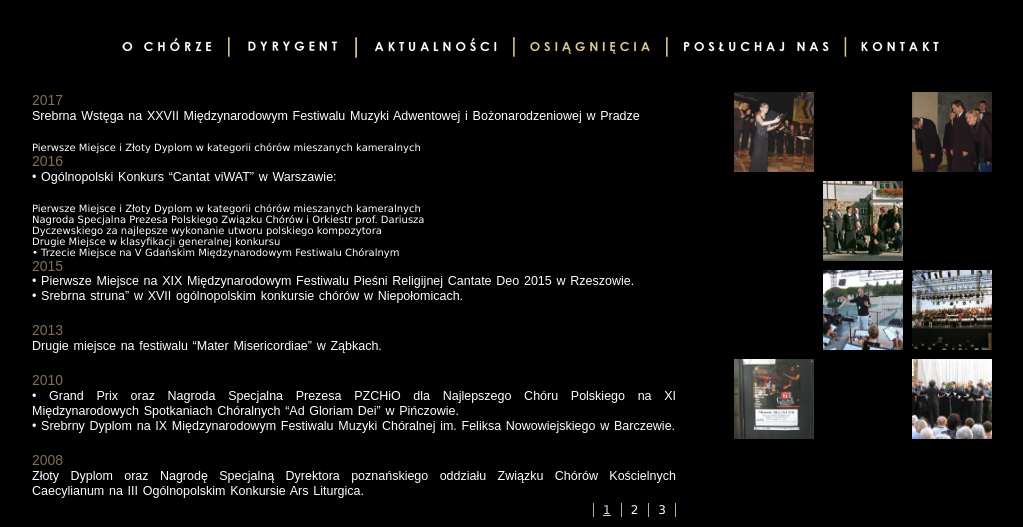
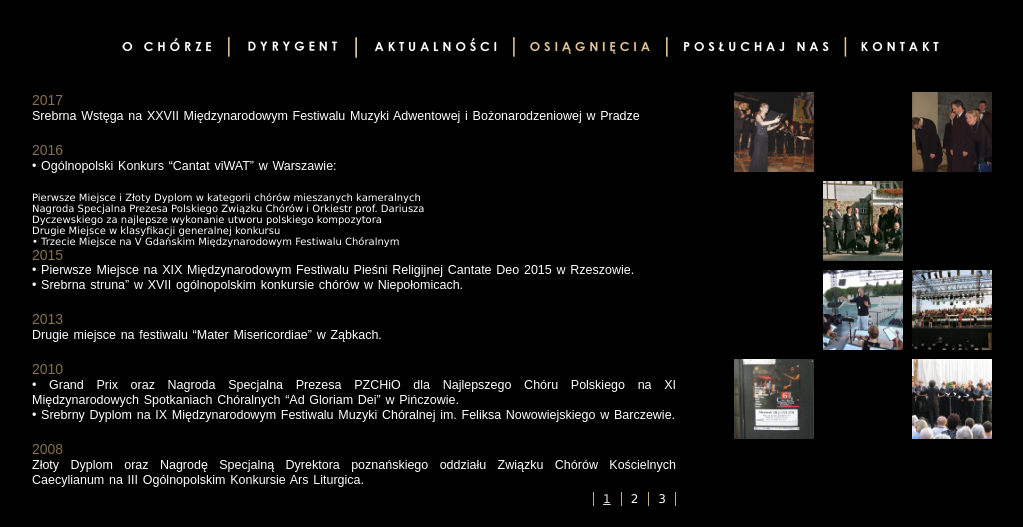
Before and after one commit to ars-cantata/ars-cantata.github.io, a Jekyll site: the page built from osiagniecia1.html, in a window 1280 px wide, cut to the strip 0-527 px from the top of the page. Shown: the whole strip, without its empty margins (123-1146 px from the left). Built offline with Jekyll 4.4.1, drawn with Linux system fonts in a browser that asks for light colours.

Commit message:
poprawka

```diff
--- a/_includes/texts/pl/osiagniecia1.md
+++ b/_includes/texts/pl/osiagniecia1.md
@@ -1,7 +1,6 @@
 ### 2017
 Srebrna Wstęga na XXVII Międzynarodowym Festiwalu Muzyki Adwentowej i Bożonarodzeniowej w Pradze
-<br>
-- Pierwsze Miejsce i Złoty Dyplom w kategorii chórów mieszanych kameralnych
+
 ### 2016
 &bull; Ogólnopolski Konkurs "Cantat viWAT" w Warszawie:
 <br>
```
